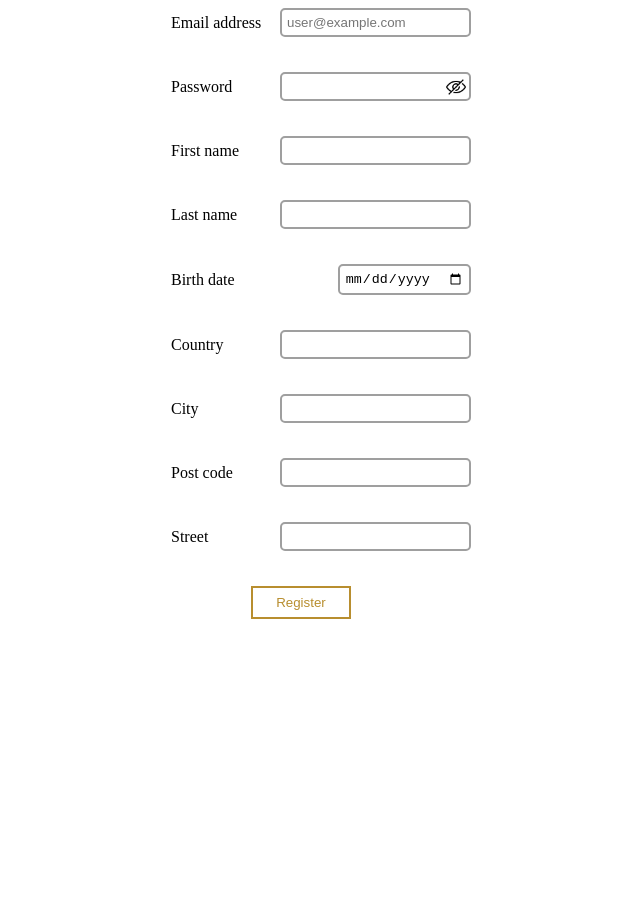
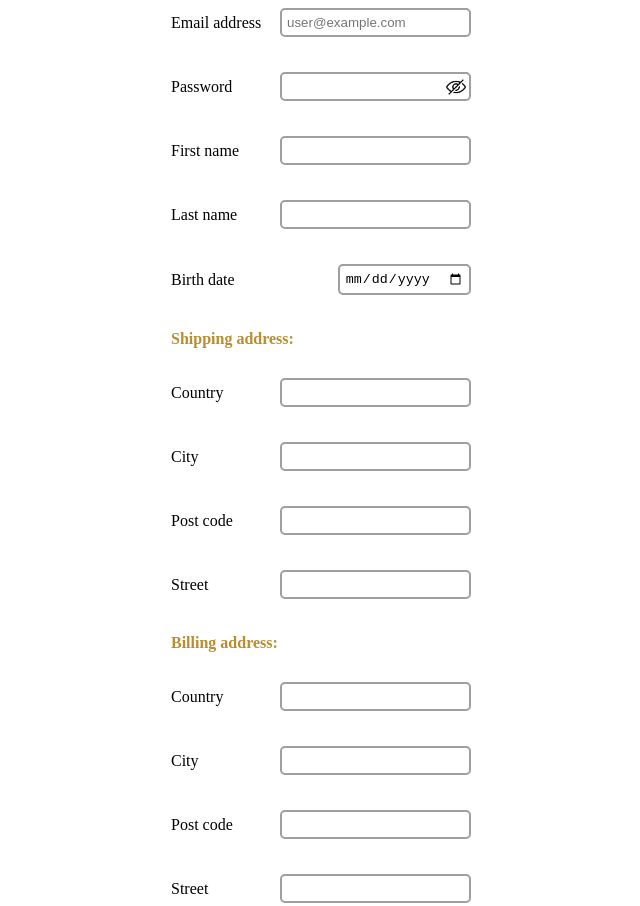
Before and after one commit to AKAteam-RS2023/ecommerce-application, a website built with webpack: page src/index.html in a window 1280 px wide. Shown: the top 906 px of the page, without its empty margins (319-959 px from the left). Before the commit the page ends 800 px from the top, so only its background shows below. Built offline with nearby package versions, Linux system fonts and the light colour scheme; what @commercetools/platform-sdk, @commercetools/sdk-client-v2 would draw is missing.

Commit message:
ECA-19 feat: add shipping and billing address forms

```diff
--- a/src/components/registration/address.ts
+++ b/src/components/registration/address.ts
@@ -130,8 +130,9 @@ export class Address {
     }
   };
 
-  constructor() {
+  constructor(header: string) {
     this.initPostCode();
+    this.address.textContent = header;
   }
 
   private postcodeValidator: ElementValidator = new ElementValidator(
@@ -143,11 +144,11 @@ export class Address {
   public render(): HTMLElement {
     const container = createElement<HTMLElement>('div');
 
-    this.address.textContent = 'Address';
     const countriesId = 'countries-list';
     this.country.setAttribute('list', countriesId);
 
     container.append(
+      this.address,
       renderInput('Country', this.country, this.countryError),
       renderInput('City', this.city, this.cityError),
       renderInput('Post code', this.postcode, this.postcodeError),
--- a/src/components/registration/index.ts
+++ b/src/components/registration/index.ts
@@ -111,7 +111,9 @@ class Registration {
     validateBirthdate,
   );
 
-  private shippingAddress = new Address();
+  private shippingAddress = new Address('Shipping address:');
+
+  private billingAddress = new Address('Billing address:');
 
   constructor() {
     this.passwordBtn.addEventListener('click', this.toggleVisiblePassword);
@@ -132,6 +134,7 @@ class Registration {
     validResults.push(this.lastnameValidator.validate());
     validResults.push(this.birthdateValidator.validate());
     validResults.push(this.shippingAddress.validate());
+    validResults.push(this.billingAddress.validate());
 
     if (validResults.indexOf(false) !== -1) {
       this.enterMessage.textContent = 'Please fix errors and try again';
@@ -210,6 +213,7 @@ class Registration {
       renderInput('Last name', this.lastname, this.lastnameError),
       renderInput('Birth date', this.birthdate, this.birthdateError),
       this.shippingAddress.render(),
+      this.billingAddress.render(),
       this.enter,
       this.enterMessage,
     );
--- a/src/components/registration/registration.scss
+++ b/src/components/registration/registration.scss
@@ -7,6 +7,11 @@
     text-align: center;
     color: red;
     margin-top: 6px;
+  }
+  &__address {
+    font-weight: bold;
+    margin-bottom: 30px;
+    color: $primary;
   }
   &__password,
   &__email,
```
